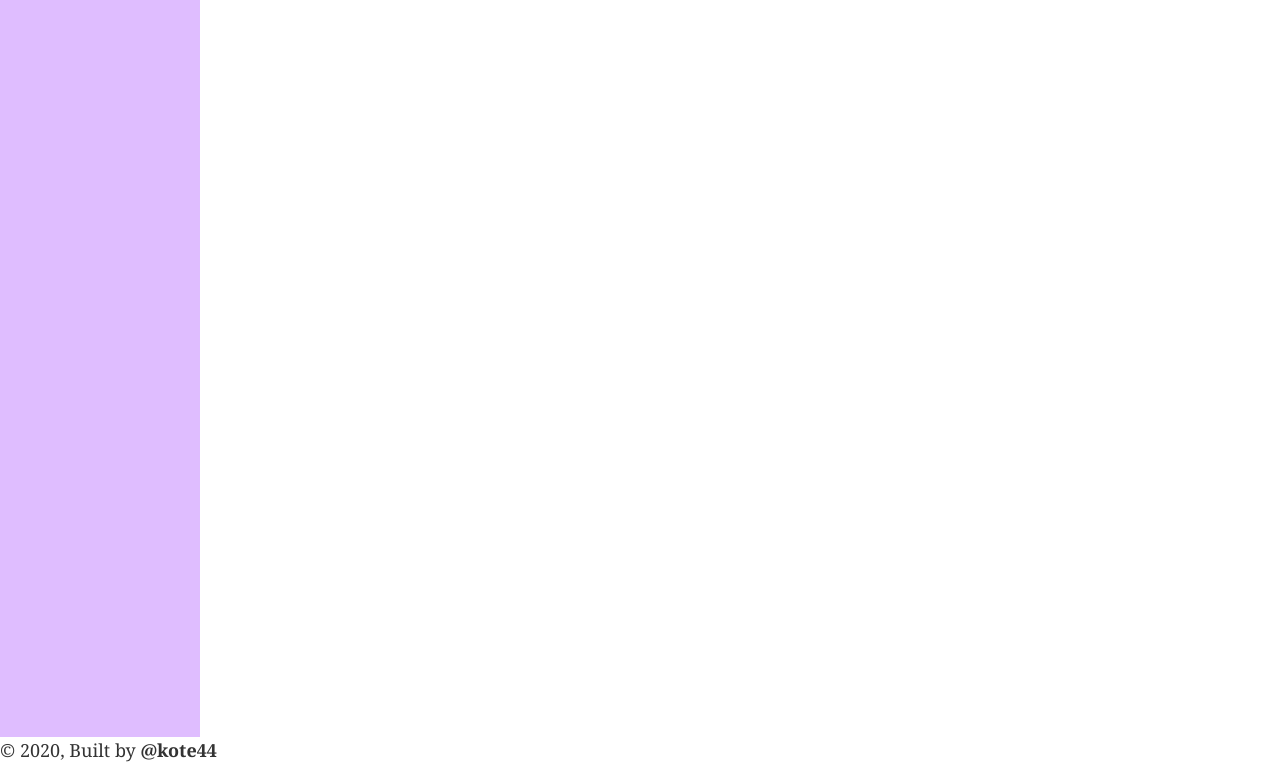
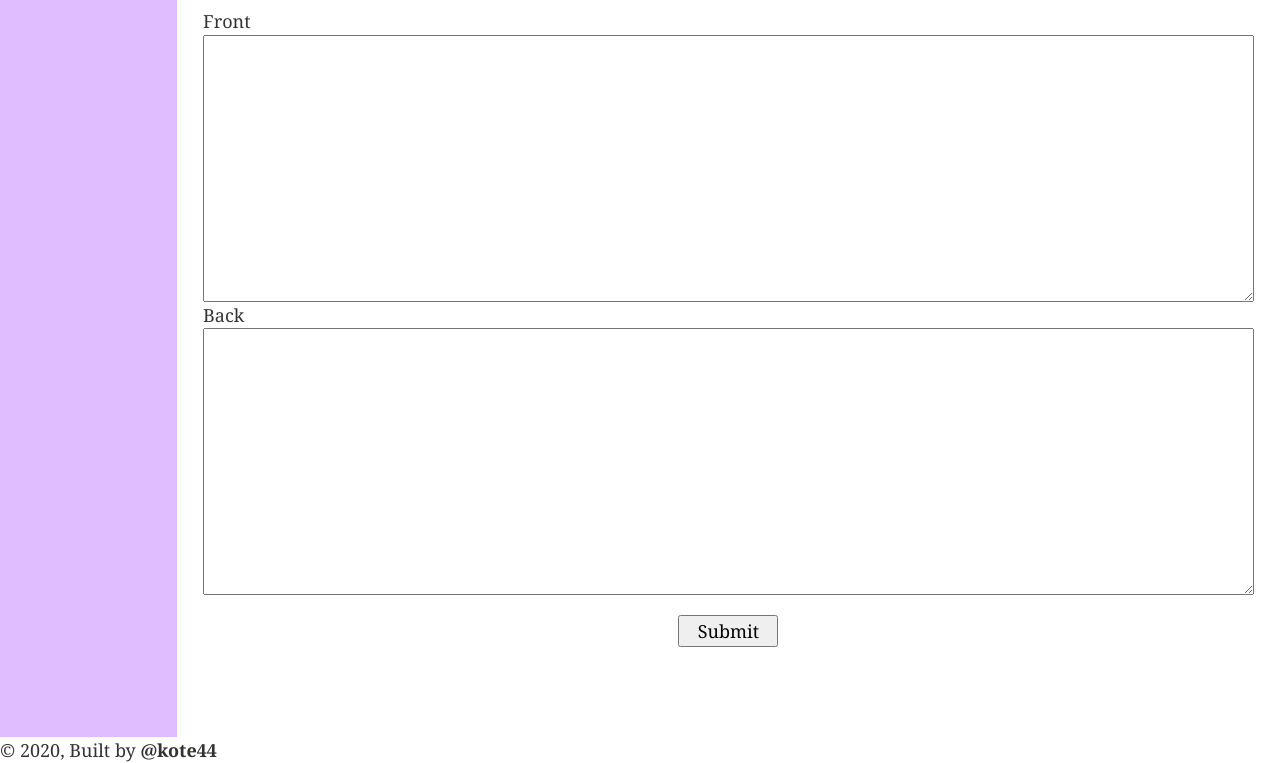
Before and after one commit to kote44/flashcards, a Gatsby site: page /editor in a window 1280 px wide. Shown: the part 185-948 px from the top of the page. Built offline with nearby package versions, Linux system fonts and the light colour scheme; Gatsby itself is replaced by a stand-in of ours.

Commit message:
Added initial forms

```diff
--- a/package.json
+++ b/package.json
@@ -5,6 +5,7 @@
   "version": "0.0.1",
   "author": "Dima <kotekote0404@gmail.com>",
   "dependencies": {
+    "formik": "^2.1.5",
     "gatsby": "^2.23.12",
     "gatsby-image": "^2.4.9",
     "gatsby-plugin-manifest": "^2.4.14",
--- /dev/null
+++ b/src/components/Editor/Form.tsx
@@ -0,0 +1,45 @@
+// Libs
+import React from "react"
+
+// Forms
+import { Formik, Form, Field } from "formik"
+
+const styles = {
+  container: {
+    display: "flex",
+    flexDirection: "column",
+    height: "100%",
+  } as React.CSSProperties,
+  button: {
+    margin: "20px auto",
+    width: 100,
+  },
+}
+
+const EditorForm = () => {
+  return (
+    <div>
+      <h1>This is editor form</h1>
+      <Formik
+        initialValues={{ front: "", back: "" }}
+        onSubmit={values => {
+          console.log("VALUES: ", values)
+        }}
+      >
+        {({ isSubmitting }) => (
+          <Form style={styles.container}>
+            <label htmlFor="front">Front</label>
+            <Field name="front" as="textarea" rows="10" />
+            <label htmlFor="back">Back</label>
+            <Field name="back" as="textarea" rows="10" />
+            <button type="submit" disabled={isSubmitting} style={styles.button}>
+              Submit
+            </button>
+          </Form>
+        )}
+      </Formik>
+    </div>
+  )
+}
+
+export default EditorForm
--- a/src/components/Editor/index.tsx
+++ b/src/components/Editor/index.tsx
@@ -1,8 +1,15 @@
 // Libs
 import React from "react"
 
+// Components
+import Form from "./Form"
+
 const Editor = () => {
-  return <div />
+  return (
+    <>
+      <Form />
+    </>
+  )
 }
 
 export default Editor
--- a/src/components/Layout/index.tsx
+++ b/src/components/Layout/index.tsx
@@ -22,6 +22,7 @@ const styles = {
   } as React.CSSProperties,
   content: {
     padding: "1.45rem",
+    width: "100%",
   },
 }
 
--- a/src/pages/editor.tsx
+++ b/src/pages/editor.tsx
@@ -2,6 +2,7 @@
 import React from "react"
 
 // Components
+import EditorComponent from "../components/Editor"
 import Layout from "../components/Layout"
 
 type DataProps = {
@@ -12,7 +13,7 @@ type DataProps = {
 
 const Editor: React.FC = () => (
   <Layout>
-    <h1>Editor will be here</h1>
+    <EditorComponent />
   </Layout>
 )
 
```
Also changed, not shown: 1 other file.
